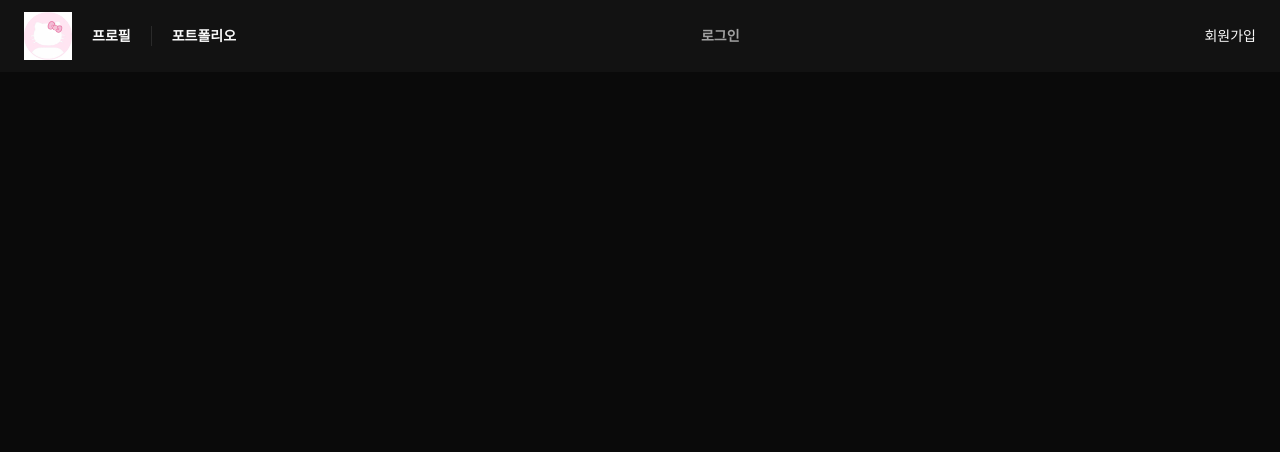
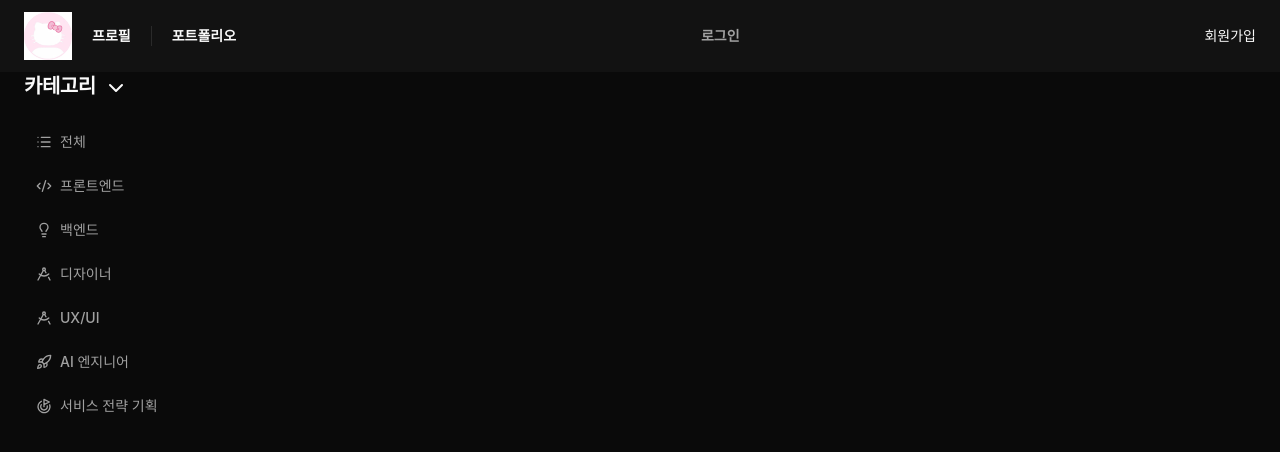
Before and after one commit to sandy424/React-Master, a React (Vite) app: page / in a window 1280 px wide. Shown: the top 452 px of the page. Built offline with nearby package versions, Linux system fonts and the light colour scheme.

Commit message:
[add] sidebar 컴포넌트

```diff
--- a/src/App.tsx
+++ b/src/App.tsx
@@ -1,14 +1,20 @@
-import { AppHeader, AppFooter } from "./components/common"
+import { AppHeader, AppFooter, AppSidebar } from "./components/common"
 import { ThemeProvider } from "./components/theme-provider"
 
 function App() {
-
 
   return (
     <ThemeProvider defaultTheme="dark" storageKey="vite-ui-theme">
       <div className="page">
         <AppHeader />
-        <div className="container"></div>
+        <div className="container">
+          <main className="w-full h-full min-h-[720px] flex p-6 gap-6">
+              {/* 카테고리 사이드바 */}
+              <AppSidebar/>
+              {/* 토픽 콘텐츠 */}
+              <section></section>
+          </main>
+        </div>
         <AppFooter />
     </div>
     </ThemeProvider>
--- /dev/null
+++ b/src/components/common/AppSidebar.tsx
@@ -0,0 +1,25 @@
+import { Button } from "../ui";
+import { ChevronDown } from "lucide-react";
+import { CLASS_CATEGROY } from "@/constants/category.constants";
+
+function AppSidebar() {
+    return(
+        <aside className="min-w-60 w-60 flex flex-col gap-6">
+                  <div className="flex items-center gap-2">
+                    <h4 className="scroll-m-20 text-xl font-semibold tracking-tight">카테고리</h4>
+                    <ChevronDown className="mt-1"/>
+                  </div>
+                  <div className="w-full flex flex-col gap-2">
+                    {CLASS_CATEGROY.map((menu) => {
+                      return(
+                        <Button key={menu.id} variant={"ghost"} className="justify-start text-muted-foreground hover:text-white hover:pl-6 transition-all duration-500">
+                          {menu.icon}
+                          {menu.label}
+                        </Button>
+                      )
+                    })}
+                  </div>
+              </aside>
+    )
+}
+export { AppSidebar }
--- a/src/components/common/index.ts
+++ b/src/components/common/index.ts
@@ -1,2 +1,3 @@
 export {AppHeader} from './AppHeader';
 export {AppFooter} from './AppFooter';
+export { AppSidebar } from './AppSidebar';
--- /dev/null
+++ b/src/components/ui/button.tsx
@@ -0,0 +1,64 @@
+import * as React from "react"
+import { cva, type VariantProps } from "class-variance-authority"
+import { Slot } from "radix-ui"
+
+import { cn } from "@/lib/utils"
+
+const buttonVariants = cva(
+  "inline-flex items-center justify-center gap-2 whitespace-nowrap rounded-md text-sm font-medium transition-all disabled:pointer-events-none disabled:opacity-50 [&_svg]:pointer-events-none [&_svg:not([class*='size-'])]:size-4 shrink-0 [&_svg]:shrink-0 outline-none focus-visible:border-ring focus-visible:ring-ring/50 focus-visible:ring-[3px] aria-invalid:ring-destructive/20 dark:aria-invalid:ring-destructive/40 aria-invalid:border-destructive cursor-pointer",
+  {
+    variants: {
+      variant: {
+        default: "bg-primary text-primary-foreground hover:bg-primary/90",
+        destructive:
+          "bg-destructive text-white hover:bg-destructive/90 focus-visible:ring-destructive/20 dark:focus-visible:ring-destructive/40 dark:bg-destructive/60",
+        outline:
+          "border bg-background shadow-xs hover:bg-accent hover:text-accent-foreground dark:bg-input/30 dark:border-input dark:hover:bg-input/50",
+        secondary:
+          "bg-secondary text-secondary-foreground hover:bg-secondary/80",
+        ghost:
+          "hover:bg-accent hover:text-accent-foreground dark:hover:bg-accent/50",
+        link: "text-primary underline-offset-4 hover:underline",
+      },
+      size: {
+        default: "h-9 px-4 py-2 has-[>svg]:px-3",
+        xs: "h-6 gap-1 rounded-md px-2 text-xs has-[>svg]:px-1.5 [&_svg:not([class*='size-'])]:size-3",
+        sm: "h-8 rounded-md gap-1.5 px-3 has-[>svg]:px-2.5",
+        lg: "h-10 rounded-md px-6 has-[>svg]:px-4",
+        icon: "size-9",
+        "icon-xs": "size-6 rounded-md [&_svg:not([class*='size-'])]:size-3",
+        "icon-sm": "size-8",
+        "icon-lg": "size-10",
+      },
+    },
+    defaultVariants: {
+      variant: "default",
+      size: "default",
+    },
+  }
+)
+
+function Button({
+  className,
+  variant = "default",
+  size = "default",
+  asChild = false,
+  ...props
+}: React.ComponentProps<"button"> &
+  VariantProps<typeof buttonVariants> & {
+    asChild?: boolean
+  }) {
+  const Comp = asChild ? Slot.Root : "button"
+
+  return (
+    <Comp
+      data-slot="button"
+      data-variant={variant}
+      data-size={size}
+      className={cn(buttonVariants({ variant, size, className }))}
+      {...props}
+    />
+  )
+}
+
+export { Button, buttonVariants }
--- a/src/components/ui/index.ts
+++ b/src/components/ui/index.ts
@@ -1,2 +1,3 @@
+export {Button, buttonVariants} from './button';
 export {Skeleton} from "./skeleton";
 export {Separator} from './separator';
--- /dev/null
+++ b/src/constants/category.constants.tsx
@@ -0,0 +1,11 @@
+import { ChevronDown, DraftingCompass, List, LucideDraftingCompass, Goal, Rocket, Lightbulb, CodeXml } from "lucide-react";
+
+export const CLASS_CATEGROY = [
+  {id: 1, label: "전체", category: "", icon: <List />},
+  {id: 2, label: "프론트엔드", category: "frontend", icon: <CodeXml />},
+  {id: 3, label: "백엔드", category: "backend", icon: <Lightbulb />},
+  {id: 4, label: "디자이너", category: "designer", icon: <DraftingCompass />},
+  {id: 5, label: "UX/UI", category: "ux/ui", icon: <LucideDraftingCompass />},
+  {id: 6, label: "AI 엔지니어", category: "ai engineer", icon: <Rocket />},
+  {id: 7, label: "서비스 전략 기획", category: "planning", icon: <Goal />},
+];
```
